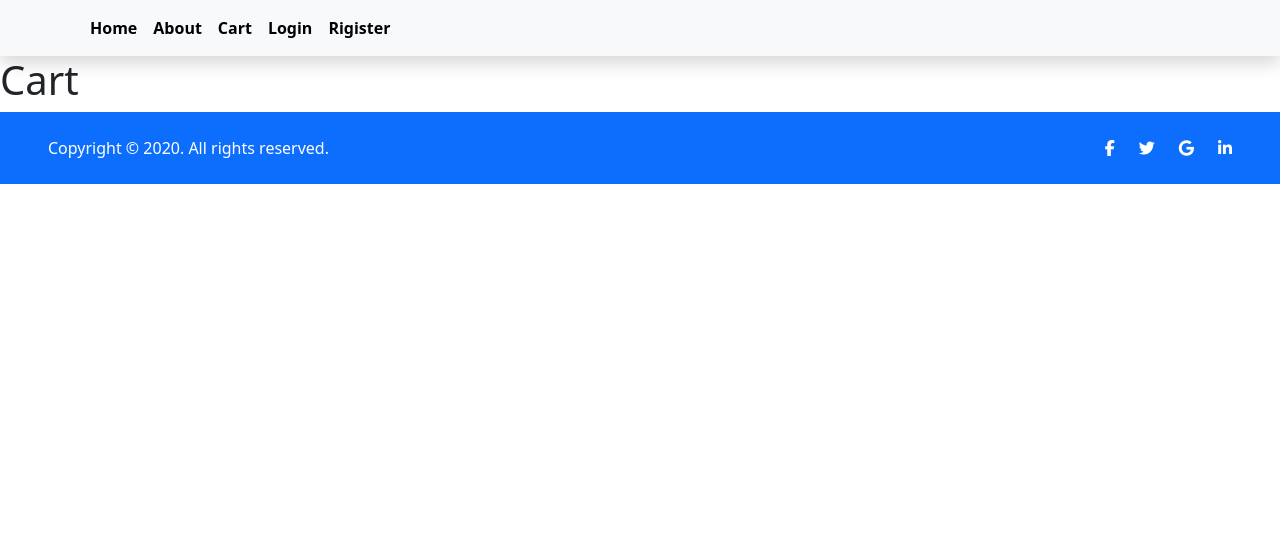
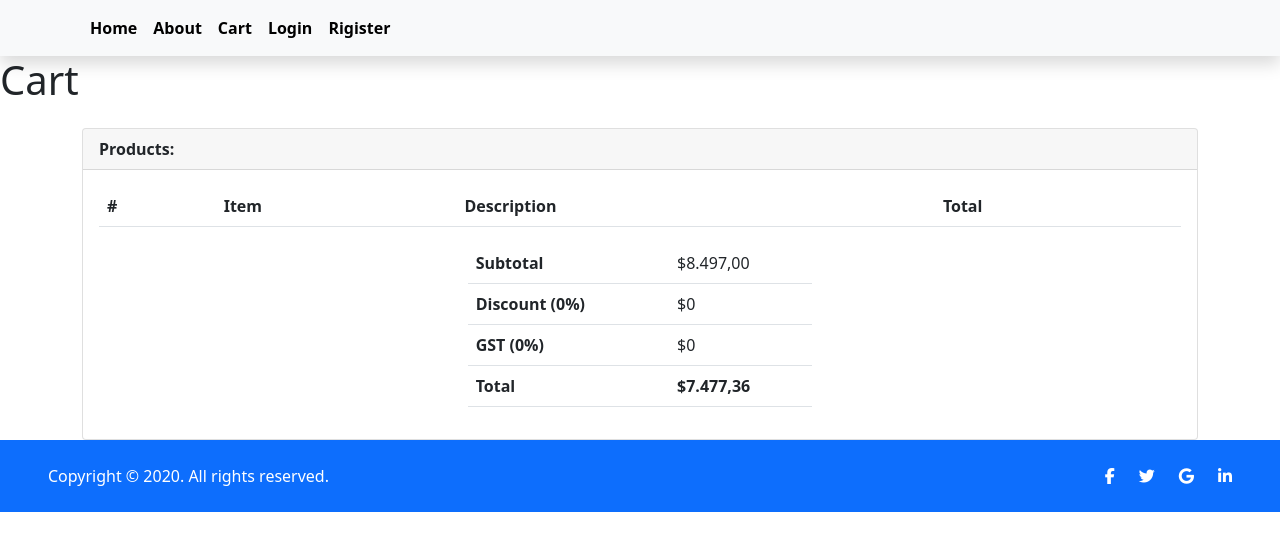
Before and after one commit to pratikh2o/vueJS-Ecommerce, a Vue app: page /#/cart in a window 1280 px wide. Shown: the top 550 px of the page. Built offline with nearby package versions, Linux system fonts and the light colour scheme.

Commit message:
cart ui done

```diff
--- a/src/api/product.js
+++ b/src/api/product.js
@@ -23,17 +23,22 @@ export const loadCart = () => {
   return [];
 };
 
-export const removeFromCart = (id) => {
+export const removeFromCart = (id, next) => {
   let cart = [];
   if (localStorage.getItem("cart")) {
     cart = JSON.parse(localStorage.getItem("cart"));
     cart.map((val, index) => {
-      if (val.id === id) {
+      if (val._id === id) {
         return cart.splice(index, 1);
       }
     });
 
+    // cart = cart.filter((val) => {
+    //   return val._id === id;
+    // });
+
     localStorage.setItem("cart", JSON.stringify(cart));
+    next();
   }
 };
 
--- a/src/components/ProductCard.vue
+++ b/src/components/ProductCard.vue
@@ -16,6 +16,7 @@
           style="padding-left: 2.5rem; padding-right: 2.5rem"
           @click="addCart"
           :disabled="addedToCart"
+          v-if="added"
         >
           {{ addedToCart ? "ADDED" : "ADD" }} TO CART
         </button>
@@ -23,9 +24,17 @@
           class="btn btn-primary btn-lg mt-3"
           style="padding-left: 2.5rem; padding-right: 2.5rem"
           :disabled="addedToCart"
+          v-if="added"
           @click="buyProduct"
         >
           BUY NOW
+        </button>
+        <button
+          class="btn btn-danger"
+          v-if="remove"
+          @click="$emit('remove-task', product._id)"
+        >
+          REMOVE
         </button>
         <div class="d-flex justify-content-between total font-weight-bold mt-4">
           <span>Price</span><span class="fw-bold">${{ product.price }}</span>
@@ -40,7 +49,7 @@ import { API } from "../backendAPI";
 import { addPoductToCart, loadCart } from "../api/product";
 export default {
   name: "ProductCard",
-  props: ["product"],
+  props: ["product", "added", "remove"],
   data() {
     return {
       url: API,
@@ -72,5 +81,6 @@ export default {
       }
     });
   },
+  emits: ["remove-task"],
 };
 </script>
--- /dev/null
+++ b/src/components/ProductCost.vue
@@ -0,0 +1,75 @@
+<template>
+  <div class="container">
+    <div class="card">
+      <div class="card-header">
+        <strong>Products:</strong>
+      </div>
+      <div class="card-body">
+        <div class="table-responsive-sm">
+          <table class="table table-striped">
+            <thead>
+              <tr>
+                <th class="center">#</th>
+                <th>Item</th>
+                <th>Description</th>
+                <th class="right">Total</th>
+              </tr>
+            </thead>
+            <tbody>
+              <tr v-for="product of products" :key="product._id">
+                <td class="center">1</td>
+                <td class="left strong">{{ product.name }}</td>
+                <td class="left">{{ product.description }}</td>
+
+                <td class="right">${{ product.price }}</td>
+              </tr>
+            </tbody>
+          </table>
+        </div>
+        <div class="row">
+          <div class="col-lg-4 col-sm-5"></div>
+
+          <div class="col-lg-4 col-sm-5 ml-auto">
+            <table class="table table-clear">
+              <tbody>
+                <tr>
+                  <td class="left">
+                    <strong>Subtotal</strong>
+                  </td>
+                  <td class="right">$8.497,00</td>
+                </tr>
+                <tr>
+                  <td class="left">
+                    <strong>Discount (0%)</strong>
+                  </td>
+                  <td class="right">$0</td>
+                </tr>
+                <tr>
+                  <td class="left">
+                    <strong>GST (0%)</strong>
+                  </td>
+                  <td class="right">$0</td>
+                </tr>
+                <tr>
+                  <td class="left">
+                    <strong>Total</strong>
+                  </td>
+                  <td class="right">
+                    <strong>$7.477,36</strong>
+                  </td>
+                </tr>
+              </tbody>
+            </table>
+          </div>
+        </div>
+      </div>
+    </div>
+  </div>
+</template>
+
+<script>
+export default {
+  name: "ProductCost",
+  props: ["products"],
+};
+</script>
--- /dev/null
+++ b/src/components/SpinnerComp.vue
@@ -0,0 +1,20 @@
+<template>
+  <div class="container">
+    <div class="row">
+      <div class="col">
+        <img src="../assets/giphy.gif" alt="" class="d-block m-auto" />
+      </div>
+    </div>
+  </div>
+</template>
+
+<script>
+export default {
+  name: "SpinnerComp",
+};
+</script>
+<style scoped>
+img {
+  width: 10%;
+}
+</style>
--- a/src/views/CartView.vue
+++ b/src/views/CartView.vue
@@ -2,17 +2,62 @@
   <div>
     <NavComp />
     <h1>Cart</h1>
+    <div>
+      <div class="container mb-4">
+        <div class="row justify-content-center" v-if="products.length > 0">
+          <div
+            class="col-md-3 col-lg-3 mt-4"
+            v-for="product of products"
+            :key="product._id"
+          >
+            <ProductCard
+              :product="product"
+              :remove="remove"
+              :added="added"
+              @remove-task="onRemove"
+            />
+          </div>
+        </div>
+      </div>
+    </div>
+
+    <ProductCost :products="products" />
     <FooterComp />
   </div>
 </template>
 <script>
 import NavComp from "../components/NavComp.vue";
 import FooterComp from "../components/FooterComp.vue";
+import ProductCard from "../components/ProductCard.vue";
+import ProductCost from "../components/ProductCost.vue";
+import { loadCart, removeFromCart } from "../api/product";
 export default {
   name: "CartView",
   components: {
     NavComp,
     FooterComp,
+    ProductCost,
+    ProductCard,
+  },
+
+  data: function () {
+    return {
+      products: [],
+      added: false,
+      remove: true,
+    };
+  },
+  methods: {
+    onRemove(id) {
+      console.log(id);
+      removeFromCart(id, () => {
+        this.products = loadCart();
+      });
+    },
+  },
+
+  created: function () {
+    this.products = loadCart();
   },
 };
 </script>
--- a/src/views/HomeView.vue
+++ b/src/views/HomeView.vue
@@ -1,6 +1,7 @@
 <template>
   <div>
     <NavComp />
+
     <div>
       <h1 class="text-center m-3">Vue ECOM</h1>
       <div class="container py-5">
@@ -10,7 +11,16 @@
             v-for="product of products"
             :key="product._id"
           >
-            <ProductCard :product="product" />
+            <ProductCard :product="product" :added="added" :remove="remove" />
+          </div>
+        </div>
+      </div>
+    </div>
+    <div v-if="loading">
+      <div class="container mb-5">
+        <div class="row">
+          <div class="col">
+            <SpinnerComp />
           </div>
         </div>
       </div>
@@ -23,6 +33,7 @@
 import NavComp from "../components/NavComp.vue";
 import FooterComp from "../components/FooterComp.vue";
 import ProductCard from "../components/ProductCard.vue";
+import SpinnerComp from "../components/SpinnerComp.vue";
 import { getAllProduct } from "../api/product";
 export default {
   name: "HomeView",
@@ -30,12 +41,15 @@ export default {
     NavComp,
     FooterComp,
     ProductCard,
+    SpinnerComp,
   },
   data: function () {
     return {
       products: [],
       loading: false,
       error: "",
+      added: true,
+      remove: false,
     };
   },
 
@@ -43,7 +57,6 @@ export default {
     try {
       this.loading = true;
       let res = await getAllProduct();
-      console.log(res);
       this.products = res.data.products;
       this.loading = false;
     } catch (error) {
```
Also changed, not shown: src/assets/giphy.gif (added).
